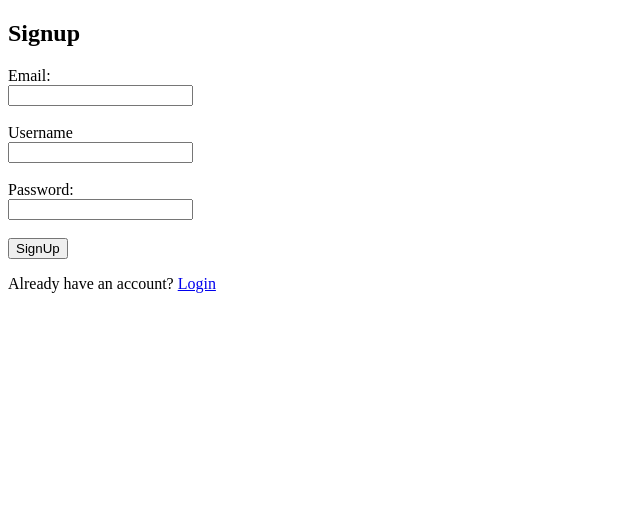
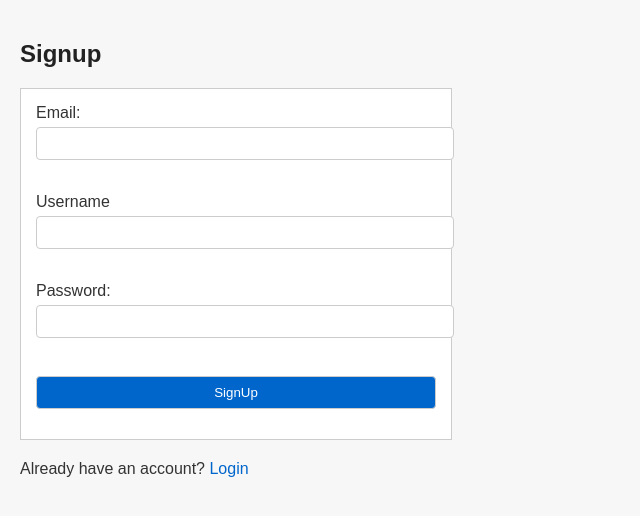
Before and after one commit to minkyu-shim/php-auction-site, a PHP site: page /signup.php in a window 1280 px wide. Shown: the top 516 px of the page, without its empty margins (0-640 px from the left). Run offline with PHP 8.4, Linux system fonts and the light colour scheme.

Commit message:
Included first version of css

```diff
--- a/bid.php
+++ b/bid.php
@@ -59,6 +59,7 @@ if($_SERVER['REQUEST_METHOD'] == 'POST') {
 <html lang="en">
 <head>
     <title>Place a Bid</title>
+    <link rel="stylesheet" href="/css/style.css">
 </head>
 <body>
 <h1><?php echo htmlspecialchars($item['title']); ?></h1>
--- a/css/style.css
+++ b/css/style.css
@@ -0,0 +1,59 @@
+body {
+    font-family: Arial, sans-serif;
+    background-color: #f7f7f7;
+    color: #333;
+    margin: 0;
+    padding: 20px;
+}
+
+h1, h2, h3 {
+    color: #222;
+}
+
+a {
+    color: #0066cc;
+    text-decoration: none;
+}
+
+a:hover {
+    text-decoration: underline;
+}
+
+form {
+    background-color: white;
+    padding: 15px;
+    border: 1px solid #ccc;
+    max-width: 400px;
+    margin-bottom: 20px;
+}
+
+input, textarea, button {
+    width: 100%;
+    padding: 8px;
+    margin-top: 5px;
+    margin-bottom: 15px;
+    border: 1px solid #ccc;
+    border-radius: 4px;
+}
+
+button {
+    background-color: #0066cc;
+    color: white;
+    cursor: pointer;
+}
+
+button:hover {
+    background-color: #004999;
+}
+
+.item-card {
+    background-color: white;
+    padding: 15px;
+    border: 1px solid #ddd;
+    margin-bottom: 20px;
+}
+
+img {
+    max-width: 100%;
+    height: auto;
+}
--- a/login.php
+++ b/login.php
@@ -41,6 +41,7 @@ if($_SERVER['REQUEST_METHOD'] == 'POST'){
 <head>
     <meta charset="UTF-8">
     <title>Login</title>
+    <link rel="stylesheet" href="/css/style.css">
 </head>
 <body>
 <h2>Login</h2>
--- a/partials/footer.php
+++ /dev/null
@@ -1 +0,0 @@
-<?php
--- a/partials/header.php
+++ /dev/null
@@ -1 +0,0 @@
-<?php
--- a/signup.php
+++ b/signup.php
@@ -48,6 +48,7 @@ if($_SERVER['REQUEST_METHOD'] == 'POST'){
 <head>
     <meta charset="UTF-8">
     <title>Login</title>
+    <link rel="stylesheet" href="/css/style.css">
 </head>
 <body>
 <h2>Signup</h2>
--- a/upload_item.php
+++ b/upload_item.php
@@ -48,6 +48,7 @@ if ($_SERVER['REQUEST_METHOD'] == 'POST') {
 <html>
 <head>
     <title>Upload Item</title>
+    <link rel="stylesheet" href="/css/style.css">
 </head>
 <body>
 <h1>Upload your Item to Sell</h1>
```
Also changed, not shown: index.php (+12 -4 lines).
